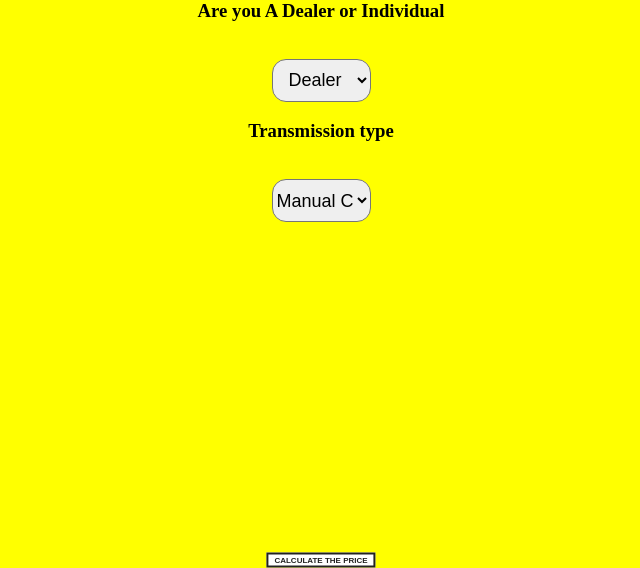
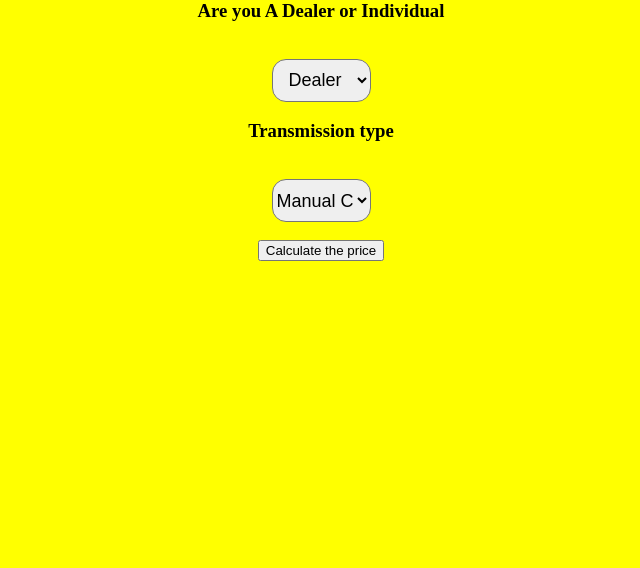
Before and after one commit to imbalram/minor_project, a Flask app: page / in a window 1280 px wide. Shown: the part 585-1153 px from the top of the page, without its empty margins (319-959 px from the left). After the commit the page ends 846 px from the top, so only its background shows below. Run offline with Flask 2, Linux system fonts and the light colour scheme; parts of the project's set-up code (start-up, migrations or seed data) failed here and were passed over.

Commit message:
Update index.html

```diff
--- a/templates/index.html
+++ b/templates/index.html
@@ -90,23 +90,11 @@
 }
 
 .popup.active .content {
-  transition:all 300ms ease-in-out;
+
   transform:translate(-50%,-50%) scale(1);
 }
 
-button {
-  position:absolute;
 
-  transform:translate(-50%,-50%);
-  width=100px
-  padding:1px;
-  font-size:8px;
-  border:2px solid #222;
-  color:#222;
-  bottom: -45%;
-  text-transform:uppercase;
-  font-weight:600;
-  background:#fff;
 </style>
 </head>
 <body style="text-align:center">
```
